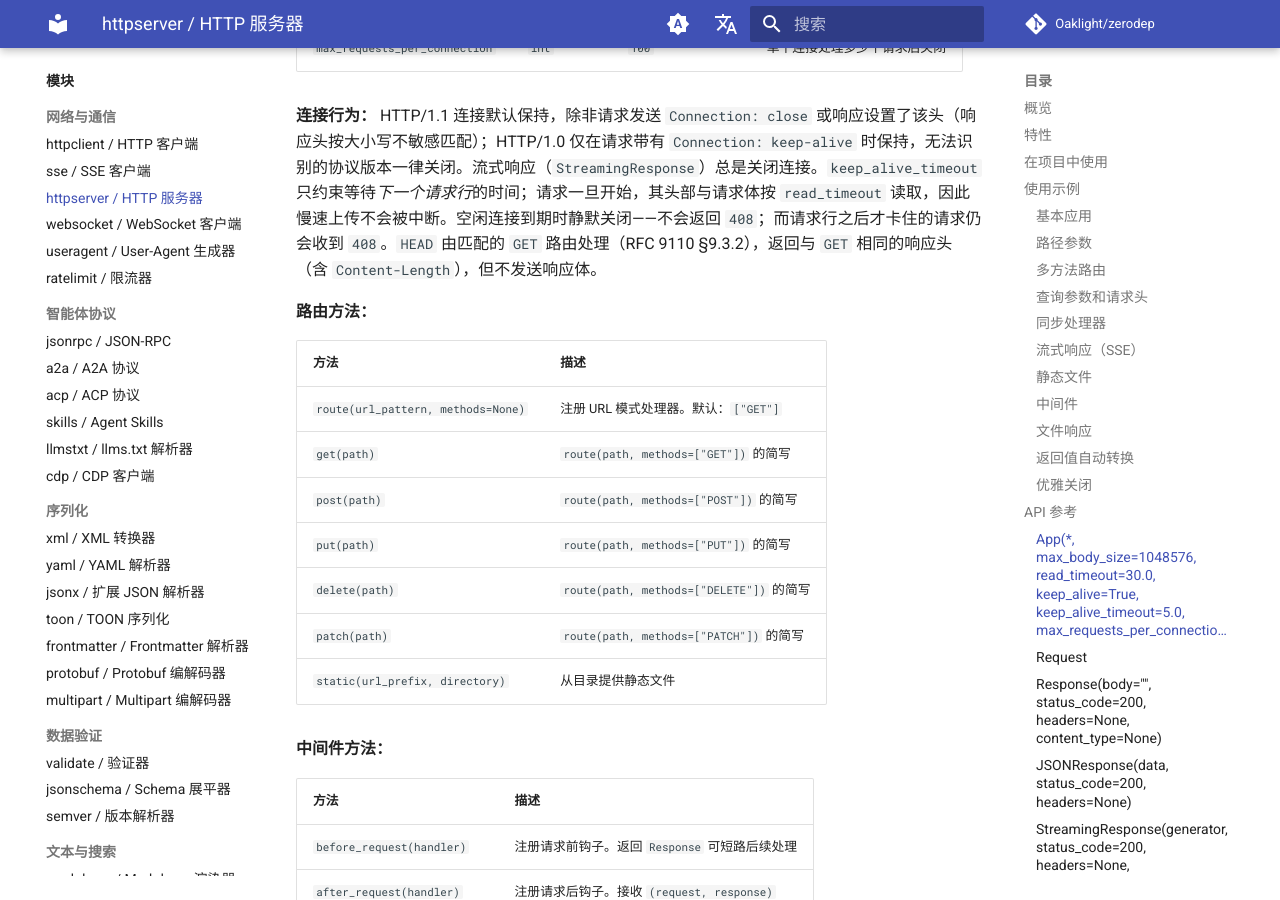
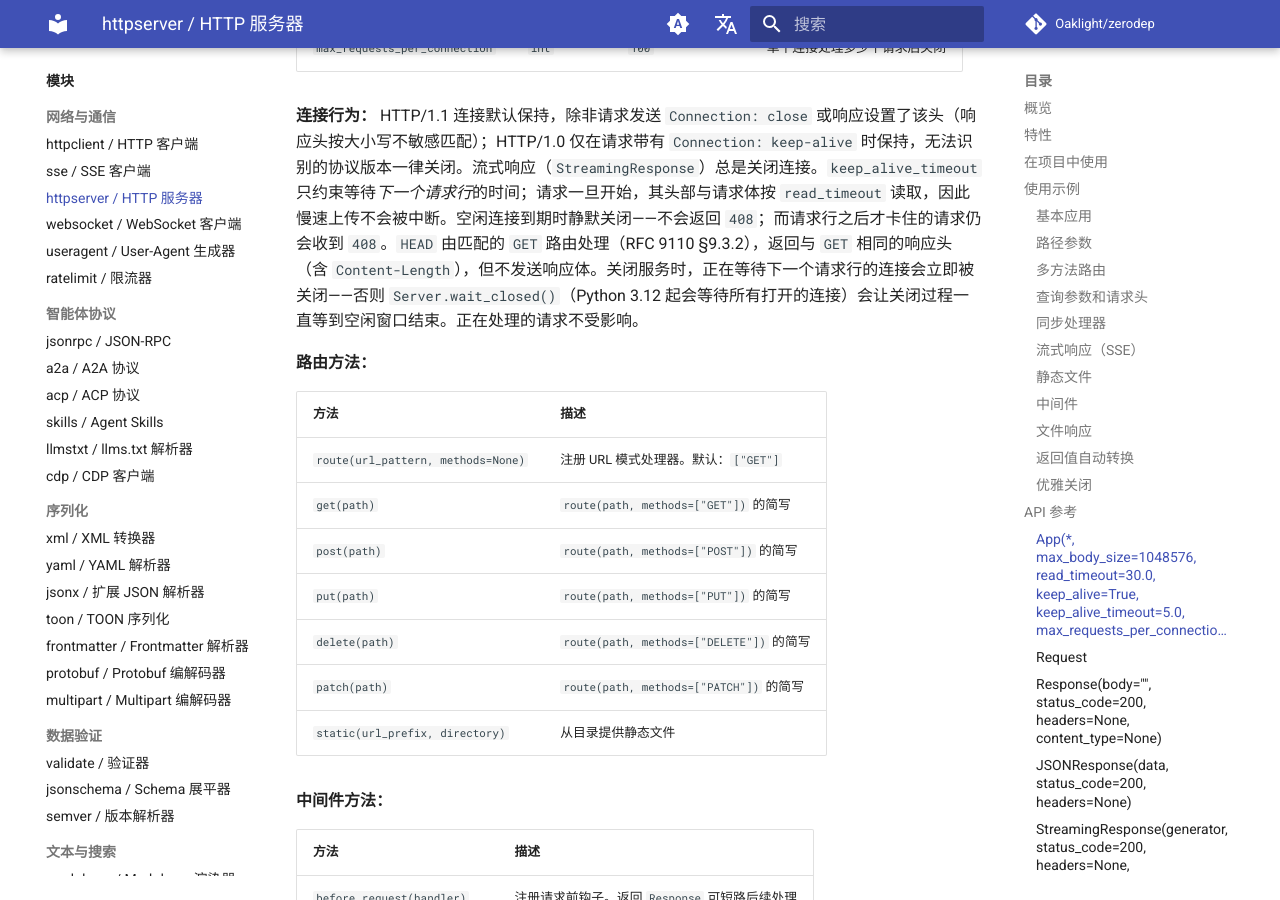
Before and after one commit to Oaklight/zerodep, an MkDocs documentation site: the page built from docs/modules/httpserver.md, in a window 1280 px wide and 900 px high, scrolled down 4652 px. Built offline with MkDocs 1.6.1 and Material for MkDocs 9.7.7, drawn with Linux system fonts in a browser that asks for light colours; comment, search, counter and statistics services are not loaded.

Commit message:
docs(httpserver)：关闭服务时关闭空闲连接
记录立即关闭的行为与回归修复（#215）。

```diff
--- a/docs/modules/httpserver.md
+++ b/docs/modules/httpserver.md
@@ -204,7 +204,7 @@ async def trigger_shutdown(request):
 | `keep_alive_timeout` | `float` | `5.0` | 保持连接空闲多久后静默关闭 |
 | `max_requests_per_connection` | `int` | `100` | 单个连接处理多少个请求后关闭 |
 
-**连接行为：** HTTP/1.1 连接默认保持，除非请求发送 `Connection: close` 或响应设置了该头（响应头按大小写不敏感匹配）；HTTP/1.0 仅在请求带有 `Connection: keep-alive` 时保持，无法识别的协议版本一律关闭。流式响应（`StreamingResponse`）总是关闭连接。`keep_alive_timeout` 只约束等待*下一个请求行*的时间；请求一旦开始，其头部与请求体按 `read_timeout` 读取，因此慢速上传不会被中断。空闲连接到期时静默关闭——不会返回 `408`；而请求行之后才卡住的请求仍会收到 `408`。`HEAD` 由匹配的 `GET` 路由处理（RFC 9110 §9.3.2），返回与 `GET` 相同的响应头（含 `Content-Length`），但不发送响应体。
+**连接行为：** HTTP/1.1 连接默认保持，除非请求发送 `Connection: close` 或响应设置了该头（响应头按大小写不敏感匹配）；HTTP/1.0 仅在请求带有 `Connection: keep-alive` 时保持，无法识别的协议版本一律关闭。流式响应（`StreamingResponse`）总是关闭连接。`keep_alive_timeout` 只约束等待*下一个请求行*的时间；请求一旦开始，其头部与请求体按 `read_timeout` 读取，因此慢速上传不会被中断。空闲连接到期时静默关闭——不会返回 `408`；而请求行之后才卡住的请求仍会收到 `408`。`HEAD` 由匹配的 `GET` 路由处理（RFC 9110 §9.3.2），返回与 `GET` 相同的响应头（含 `Content-Length`），但不发送响应体。关闭服务时，正在等待下一个请求行的连接会立即被关闭——否则 `Server.wait_closed()`（Python 3.12 起会等待所有打开的连接）会让关闭过程一直等到空闲窗口结束。正在处理的请求不受影响。
 
 **路由方法：**
 
```
Also changed, not shown: docs/changelog.md (+1 -0 lines).
